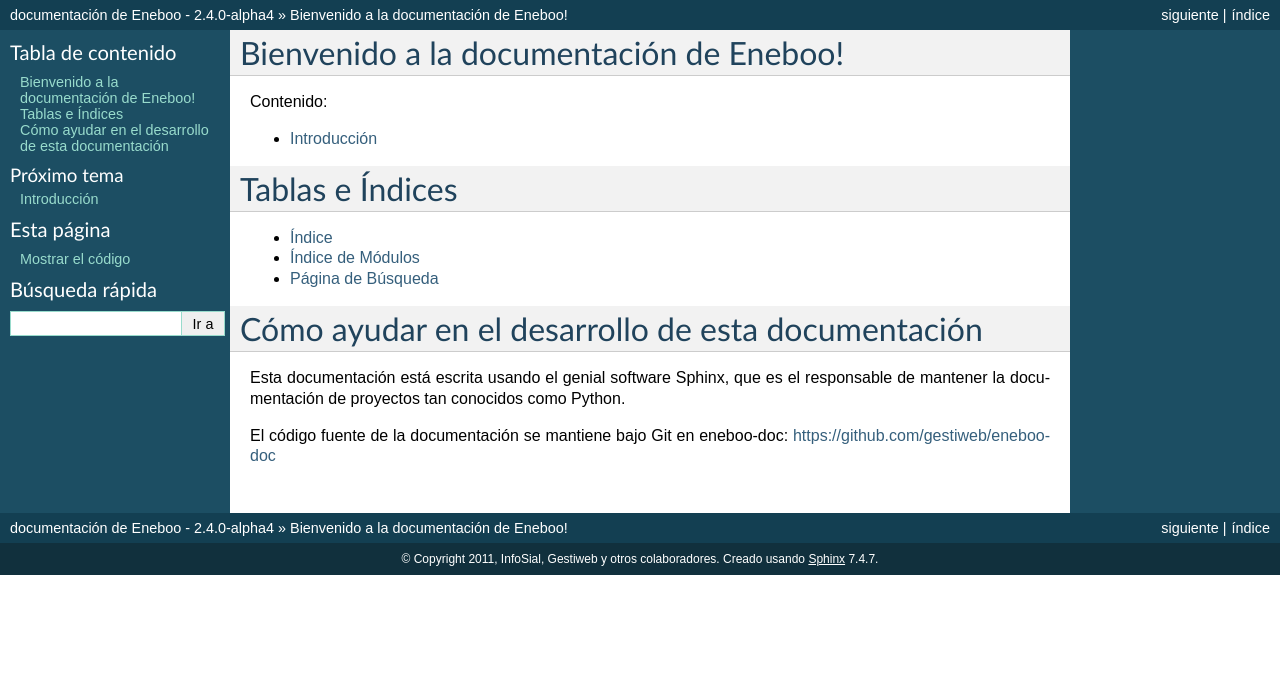
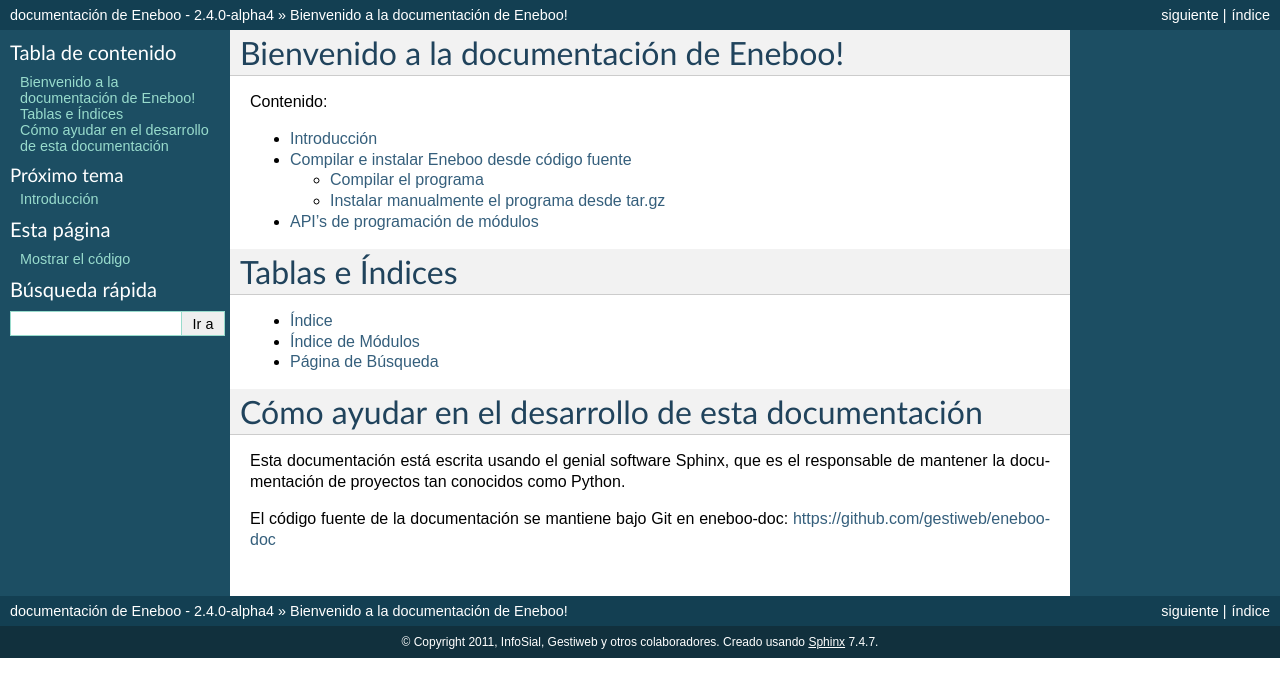
Before and after one commit to gestiweb/eneboo-doc, a Sphinx documentation site: the page built from sphinx/source/index.rst, in a window 1280 px wide. Shown: the top 697 px of the page. Built offline with Sphinx 7.4.7, drawn with Linux system fonts in a browser that asks for light colours; some of the changed lines change nothing that is shown.

Commit message:
Agregar documentación de compilación.

```diff
--- /dev/null
+++ b/sphinx/source/api/index.rst
@@ -0,0 +1,8 @@
+
+API's de programación de módulos
+==========================================
+
+Contenido:
+
+.. toctree::
+   :maxdepth: 2
--- /dev/null
+++ b/sphinx/source/compilar/compilar.rst
@@ -0,0 +1,149 @@
+
+Compilar el programa
+=================================================
+
+Para compilar es necesario hacerlo desde Linux, incluso para producir
+ejecutables para otras plataformas (Windows, MacOS). Teóricamente es posible
+compilar Eneboo desde Windows o desde MacOS, pero no se ha intentado aún, por
+lo que es muy probable que falle la compilación nativa en estos sistemas.
+
+Si no tiene Linux, siempre puede instalar una máquina virtual con VirtualBox
+y instalar dentro una imagen.
+
+A continuación describimos el proceso:
+
+
+Paso 1 - Obteniendo el código fuente
+--------------------------------------------------------------------
+
+Recomendamos el uso de GIT para descargar los fuentes. En la mayoría de
+distribuciones GIT viene como paquete y se puede instalar sin problemas. En
+Debian y Ubuntu basta con teclear "sudo apt-get install git-core" desde la
+consola.
+
+Si no desea usar GIT, desde la zona de descargas se suelen proveer paquetes de
+código fuente en tar.bz2, se pueden descargar igualmente. También, desde la
+web de github, es posible descargar el código en formato ZIP o Tar.gz.
+
+Tenga en cuenta que la detección de la versión actualmente se realiza usando
+comandos de GIT, por lo que si no está usando GIT, el ejecutable no llevará
+incrustada una versión correcta.
+
+
+
+Paso 2 - Requisitos de compilación
+--------------------------------------------------------------------
+
+Vamos a necesitar las utilidades make, gcc, g++ y otras básicas. En Debian y
+Ubuntu, están todas bajo el paquete "build-essential".
+
+En los fuentes hemos agregado un fichero llamado "compile-dependencies".  Este
+fichero contiene todos los paquetes necesarios para compilar AbanQ, un nombre
+de paquete por línea. Los nombres de paquete corresponden a Debian Wheezy,
+por lo que en su distribución de linux puede que tengan otro nombre.
+
+Si va a compilar para Windows desde Linux, debe además instalar los paquetes
+que aparecen en "win32-compile-dependencies".
+
+Para MacOSX es posible que se requieran otros paquetes adicionales. Actualmente
+no tenemos descrito aún el proceso de compilación cruzada para MacOSX.
+
+
+
+
+Paso 3 - Compilar
+--------------------------------------------------------------------
+
+El código fuente viene con un script llamado "build.sh", que acepta una serie
+de opciones (no documentadas aún, se puede ver en el código fuente). Para
+compilar para cada sistema, hemos creado unos scripts que pasan las opciones
+adecuadas para el sistema en cuestión: build_linux32.sh, build_windows.sh ...
+
+Si lo desea, puede examinar uno de estos scripts y lanzar manualmente
+build.sh agregando o modificando los parámetros que crea conveniente.
+
+Recomendamos encarecidamente compilar en una máquina que disponga al menos
+de 2Gb de RAM y 4 cores. Los scripts están optimizados para paralelizar la
+compilación tanto como sea posible en su máquina. El tiempo de compilación
+estimado para 4 cores + Hyperthreading es de 10 minutos para la versión de
+Linux y 40 para la de Windows.
+
+Si compila para Linux en una distribución reciente, es posible que el
+ejecutable no funcione en distribuciones antiguas (de hace 5 años) por una
+incompatibilidad en la ABI. Sin embargo los ejecutables creados en SO antiguos
+sí funcionan en los nuevos. En nuestro caso compilamos desde Debian Lenny
+para Linux. (Es posible que el motivo sea un paquete libstdc++-xxx-dev
+demasiado nuevo)
+
+La compilación para Windows puede fallar en distribuciones muy antiguas, en
+nuestro caso, compilamos desde Debian Wheezy para Windows. Además, la
+compilación para Windows puede llegar a fallar en el primer intento, y al
+lanzarse por segunda vez consecutiva funcionar. Esto es debido por un problema
+de dependencias en libqwt y sus plugins (llega a compilar antes el plugin que
+la librería). Aún no hemos podido corregir esto.
+
+La compilación, una vez terminada, debe crear una carpeta llamada
+"eneboo-build-xxxx"  en la que debemos tener una versión compilada de
+Eneboo perfectamente funcional. Al copiar esta carpeta a otro equipo, debería
+funcionar sin problemas.
+
+
+A.1 - Notas de compilación
+--------------------------------------------------------------------
+
+A partir de la versión alpha4 (pendiente aún de release), la compilación para
+Windows también funciona en Debian Lenny.
+
+Para compilar de 64bits a 32bits, a veces hay que enlazar libXft.so en
+algunos sistemas::
+
+    ln -s /usr/lib32/libXft.so.2 /usr/lib32/libXft.so
+
+
+
+A.2 - Actualizar el código y limpiar el directorio de trabajo
+--------------------------------------------------------------------
+
+Para actualizar el código fuente, basta con hacer "git pull" y volver a
+compilar de nuevo. Pero a menudo, con cambios en el sistema de compilación,
+o en ficheros que no tienen las dependencias bien controladas, es posible que
+el resultado de la compilación falle. En estos casos es necesario limpiar el
+contenido de la compilación anterior.
+
+
+
+B.1 - Empaquetar en tar.bz2
+--------------------------------------------------------------------
+
+Aunque no es obligatorio, sí es más fácil llevarse las compilaciones a otro
+equipo usando un fichero comprimido en lugar de una carpeta. Es bastante
+sencillo de realizar, pero de todos modos, hemos provisto de unos scripts
+llamados export_linux32.sh, export_windows.sh, ... que automatizan la tarea
+y dejan el comprimido dentro de la carpeta export/.
+
+
+B.2 - Empaquetar para Windows en formato Instalador EXE
+--------------------------------------------------------------------
+
+Estamos usando los instaladores de NSIS para crear estos ejecutables. Es un
+instalador muy sencillo, que copia los ficheros en la carpeta adecuada y deja
+unos accesos directos. Dentro del código fuente está el fichero "eneboo.nsi",
+que es la plantilla que usamos con NSIS para crear éstos instaladores. No
+tenemos aún nada que modifique el fichero NSIS según la versión, por lo
+que hay que modificar el fichero cada vez que se crea el instalador para
+introducir la versión a mano.
+
+El instalador se crea desde Windows, a partir del tar.bz2 empaquetado. El
+proceso a grosso modo es el que sigue:
+
+1. Descomprimimos el tar.bz2 en windows y renombramos la carpeta a "eneboo"
+
+2. Localizamos en el código fuente original el fichero de licencia COPYING.txt
+y lo copiamos dentro de la carpeta "eneboo"
+
+3. Emplazamos el script eneboo.nsi en la carpeta padre de "eneboo".
+
+4. Compilamos el script con el NSIS
+
+Con esto, debería crearnos el ejecutable con el nombre que se le haya
+especificado en el script.
--- /dev/null
+++ b/sphinx/source/compilar/index.rst
@@ -0,0 +1,11 @@
+
+Compilar e instalar Eneboo desde código fuente
+=================================================
+
+Contenido:
+
+.. toctree::
+   :maxdepth: 2
+
+   compilar
+   instalar
--- /dev/null
+++ b/sphinx/source/compilar/instalar.rst
@@ -0,0 +1,64 @@
+Instalar manualmente el programa desde tar.gz
+=================================================
+
+En la zona de descargas proporcionamos dos tipos de compilaciones, los tar.bz2
+y los paquetes para cada sistema operativo.
+
+Actualmente sólo proveemos paquete para Windows 32 bits y compilaciones para
+Linux y Windows de 32 bits. Si tiene algún otro sistema operativo, puede echar
+un vistazo al listado completo de descargas:
+
+http://www.eneboo.com/pub/eneboo/builds/v2.4.0/
+
+
+Instalar paquetes para Windows
+--------------------------------------------------------------------
+
+Los paquetes para Windows vienen en forma de instalador ejecutable. Tan sólo
+hay que seguir los pasos del instalador. Por defecto se instala en
+C:\Archivos de Programa\eneboo-2.4 y deja accesos directos en el menu inicio
+bajo la carpeta "Eneboo".
+
+
+Instalar desde compilación en .tar.bz2
+--------------------------------------------------------------------
+
+Los ficheros .tar.bz2 son ficheros comprimidos que traen el resultado de la
+compilación y son "programas portables", es decir, pueden ser ejecutados sin
+ninguna instalación. Son ideales para introducirlos en un pendirve y
+ejecutarlos en cualquier ordenador, sin necesidad de instalar.
+
+En Windows, un buen programa para descomprimir estos ficheros puede ser 7-Zip,
+aunque también sirven WinRAR y muchos otros.
+
+En Linux y otros sistemas Unix, es necesario tener instalado la utilidad "tar"
+y "bzip2". Estas utilidades están instaladas por defecto en prácticamente todas
+las distribuciones. La mayoría incluso incorpora utilidades gráficas para
+descomprimir estos ficheros. Si quiere descomprimirlos usando la consola
+(porque carece de programa gráfico) puede intentar lo siguiente::
+
+    tar jxf eneboo-v2.4.0-alpha3-linux32.tar.bz2
+
+Si desea instalarlo a nivel de sistema, deberá copiarlo manualmente a las
+carpetas correspondientes y crearse los accesos directos
+que considere necesarios.
+
+El proceso para instalación manual en Windows es el siguiente:
+
+Copie el contenido de la carpeta eneboo-2.4-xxxx a C:\Archivos de programa\eneboo-2.4
+
+Cree un acceso directo a la aplicación bin/eneboo  en el menú inicio->programas
+
+El proceso para instalación manual en Linux es el siguiente: (necesitará permisos de superusuario)
+
+Copie el contenido de la carpeta eneboo-2.4-xxxx a /opt/eneboo-2.4::
+
+    $ sudo cp -R eneboo-2.4-xxxx /opt/eneboo-2.4
+
+Cree un enlace simbólico de /opt/eneboo-2.4/bin/eneboo a /usr/local/bin/eneboo::
+
+    $ sudo ln -s /opt/eneboo-2.4/bin/eneboo a /usr/local/bin/eneboo
+
+Cree manualmente un acceso directo en su menú de programas a
+/usr/local/bin/eneboo. La iconografía del programa la podrá encontrar
+en /opt/eneboo-2.4/share/eneboo/images
--- a/sphinx/source/index.rst
+++ b/sphinx/source/index.rst
@@ -12,6 +12,8 @@
    :maxdepth: 2
 
    introduccion
+   compilar/index
+   api/index
 
 
 Tablas e Índices
```
